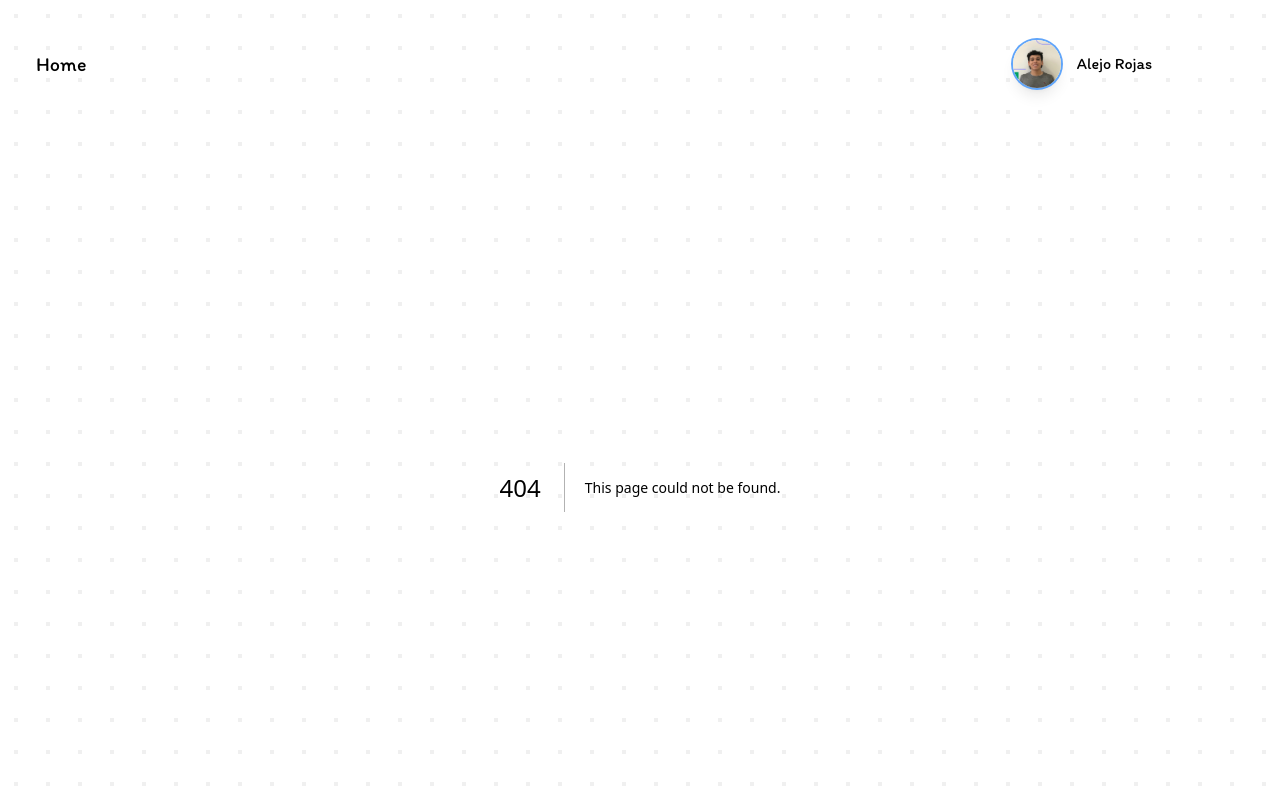
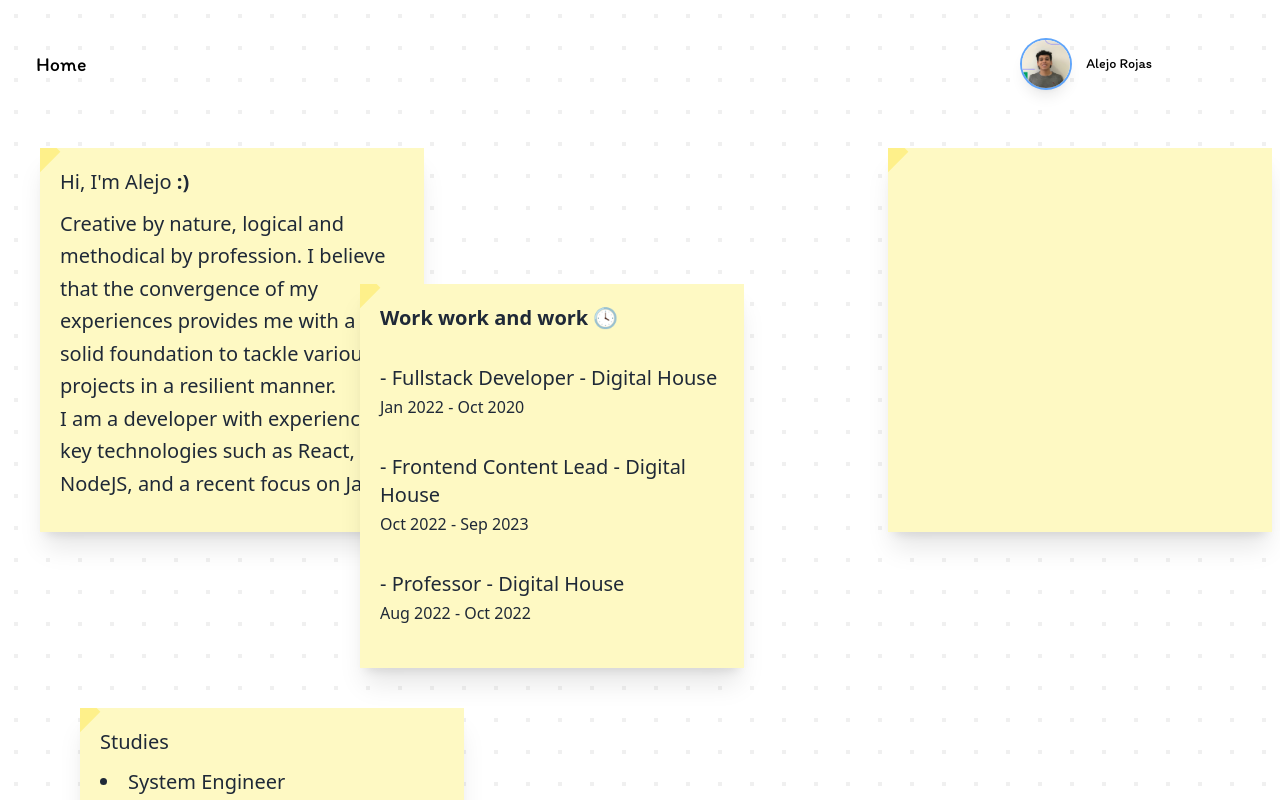
Before and after one commit to alejorrojas/portfolio-alejo, a Next.js app: page /about in a window 1280 px wide. Before the commit this address had no page. Shown: the top 800 px of the page. Built offline with nearby package versions, Linux system fonts and the light colour scheme.

Commit message:
error about position

```diff
--- /dev/null
+++ b/app/_data/about.data.ts
@@ -0,0 +1,27 @@
+/*
+@todo Migrate data to Contenfull
+*/
+const dataAbout = {
+    presentation: {
+        main: "Creative by nature, logical and methodical by profession. I believe that the convergence of my experiences provides me with a solid foundation to tackle various projects in a resilient manner.",
+        aside: "I am a developer with experience in key technologies such as React, NodeJS, and a recent focus on Java"
+    },
+    studies: ["System Engineer", "SoyHenry Bootcamp", "Self learning (a lot)"],
+    communication: "Some experiences where I had the chance to communicate my ideas ",
+    work: [{
+        title: "Fullstack Developer - Digital House",
+        period: "Jan 2022 - Oct 2020"
+    },
+    {
+        title: "Frontend Content Lead - Digital House",
+        period: "Oct 2022 - Sep 2023"
+    },
+    {
+        title: "Professor - Digital House",
+        period: "Aug 2022 - Oct 2022"
+    },
+
+    ]
+}
+
+export default dataAbout
--- /dev/null
+++ b/app/about/page.tsx
@@ -0,0 +1,51 @@
+'use client'
+import React from 'react'
+import Note from '../features/Note'
+import dataAbout from '../_data/about.data'
+
+const About = () => {
+  return (
+    <main className='min-w-screen min-h-screen flex xs:flex-row'>
+        <section>
+            <Note properties='cursor-pointer bg-amber-200' cornerProperties='bg-amber-300'>
+                <header className=' mb-3'>
+                    <h3>Hi, I&apos;m Alejo <span className='font-semibold'>:)</span></h3>
+                </header>
+                <p className='leading-relaxed  ' >{dataAbout.presentation.main}</p>
+                <p className='leading-relaxed ' >{dataAbout.presentation.aside}</p>
+            </Note>
+
+            <Note properties='cursor-pointer relative left-80 bottom-72 bg-amber-200' cornerProperties="bg-amber-300">
+                    <header className=''>
+                        <h3 className='font-semibold'>Work work and work 🕓</h3>
+                    </header>
+                    <ul className='mt-8'>
+                        {dataAbout.work.map((work, i) => (
+                            <li className='list-none mt-8' key={i}>
+                                <p>- {work.title}</p>
+                                <small>{work.period}</small>
+                            </li>
+                        ))}
+                    </ul>
+            </Note>
+
+            <Note properties='cursor-pointer relative left-10 bottom-72 bg-amber-200' cornerProperties="bg-amber-300">
+                <header className='mb-3'>
+                        <h3>Studies</h3>
+                </header>
+                {dataAbout.studies.map((study, i )=> (
+                    <li key={i}>{study}</li>
+                    ))}
+
+            </Note>
+        </section>
+        <section>
+            <Note properties='cursor-pointer relative left-96 bg-amber-200' cornerProperties="bg-amber-300">
+
+            </Note>
+        </section>
+    </main>
+  )
+}
+
+export default About
--- a/app/features/Note/Note.component.tsx
+++ b/app/features/Note/Note.component.tsx
@@ -1,16 +1,16 @@
-import { ReactProps } from "@/app/types";
 import { FC, useRef } from "react";
 import Draggable from "react-draggable";
+import INote from "./note.types";
 
 
 
-const Note: FC<ReactProps> = ({ children }) => {
+const Note: FC<INote> = ({ children, properties, cornerProperties }) => {
     const nodeRef = useRef(null);
 
     return (
-        <Draggable nodeRef={nodeRef}>
-            <article ref={nodeRef}  className="text-gray-800 md:text-xl leading-normal md:h-96 md:w-96 xs:w-5/6 xs:h-5/6 md:m-10 xs:m-3 xs:mt-5 p-5  xs:text-base bg-yellow-100 shadow-xl relative overflow-hidden">
-                <div className=" absolute top-0 left-0 w-5 h-8 bg-yellow-200 transform rotate-45 -translate-x-2 -translate-y-2"></div>
+        <Draggable nodeRef={nodeRef} >
+            <article ref={nodeRef}  className={`${properties} text-gray-800 md:text-xl leading-normal md:h-96 md:w-96 xs:w-5/6 xs:h-5/6 md:m-10 xs:m-3 xs:mt-5 p-5  xs:text-base bg-yellow-100 shadow-xl relative overflow-hidden`}>
+                <div className={`${cornerProperties} absolute top-0 left-0 w-5 h-8 bg-yellow-200 transform rotate-45 -translate-x-2 -translate-y-2`}></div>
                 {children}
             </article>
         </Draggable>
--- /dev/null
+++ b/app/features/Note/note.types.ts
@@ -0,0 +1,7 @@
+import { ReactProps } from "@/app/types";
+
+export default interface INote extends ReactProps{
+    //Optional properties for specific outside styling
+    properties?: string,
+    cornerProperties?: string,
+}
--- a/app/layout.tsx
+++ b/app/layout.tsx
@@ -22,11 +22,11 @@ export default function RootLayout({
     <html lang="en">
 
         <body className="bg-radial-pattern">
-          <nav className='w-screen top-0- md:pt-10 md:pr-32 xs:pt-5 xs:pr-10  m-0 flex justify-between items-center'>
-             <Link href="/" className={`${itim.className} text-xl pl-5 ml-4 hover:text-blue-400 transition duration-100 ease-in-out`} >Home</Link>
+          <nav className=' w-screen top-0- md:pt-10 md:pr-32 xs:pt-5 xs:pr-10  mb-5 flex justify-between items-center'>
+             <Link href="/" className={`${itim.className} xs:text-sm  md:text-xl pl-5 ml-4 hover:text-blue-400 transition duration-100 ease-in-out`} >Home</Link>
              <a target="_blank" href="https://www.linkedin.com/in/alejorrojas/" className='flex items-center'>
                 <Image src="/avatar.jpeg" width="100" height="100" alt='Avatar' className='md:w-12 xs:w-8 rounded-full shadow-lg ring-2 ring-blue-400 hover:ring-blue-200 hover:shadow-sm hover:shadow-blue-500 transition duration-700 ease-in-out'/>
-                <h2 className={`${itim.className} text-l ml-4 hover:text-blue-400 transition duration-100 ease-in-out`}>Alejo Rojas</h2>
+                <h2 className={`${itim.className} md:text-l xs:text-sm  ml-4 hover:text-blue-400 transition duration-100 ease-in-out`}>Alejo Rojas</h2>
              </a>
           </nav>
           {children}
```
